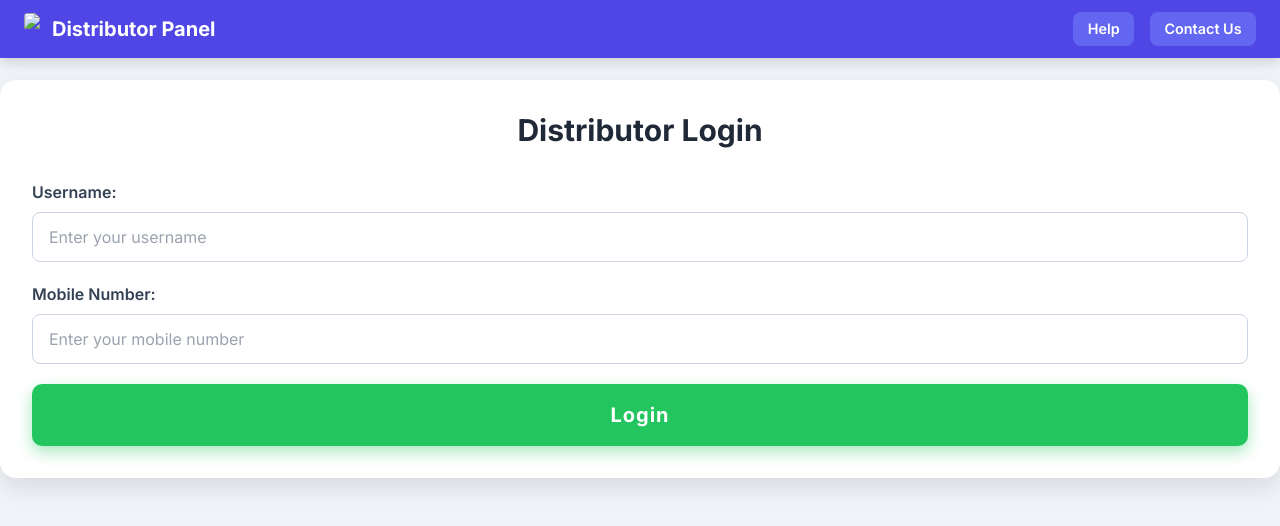
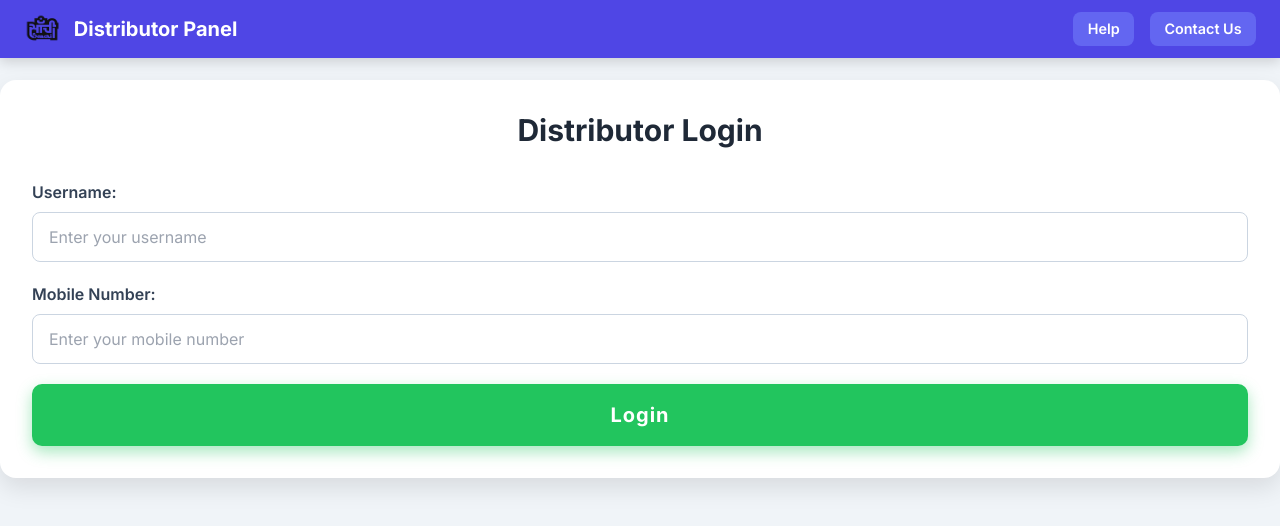
Before and after one commit to salesbkds/bkds, a plain HTML site: page index.html in a window 1280 px wide. Drawn offline with nearby package versions, Linux system fonts and the light colour scheme.

Commit message:
Update index.html

```diff
--- a/index.html
+++ b/index.html
@@ -341,7 +341,7 @@
         <div class="navbar-brand">
             <!-- Placeholder for your logo -->
             <!-- Replace this with your actual logo URL, e.g., "https://yourcompany.com/logo.png" -->
-            <img src="../dc/download.png" class="navbar-logo">
+            <img src="../bkds/download.png" class="navbar-logo">
             <div class="navbar-title">Distributor Panel</div>
         </div>
         <div class="navbar-buttons">
```
